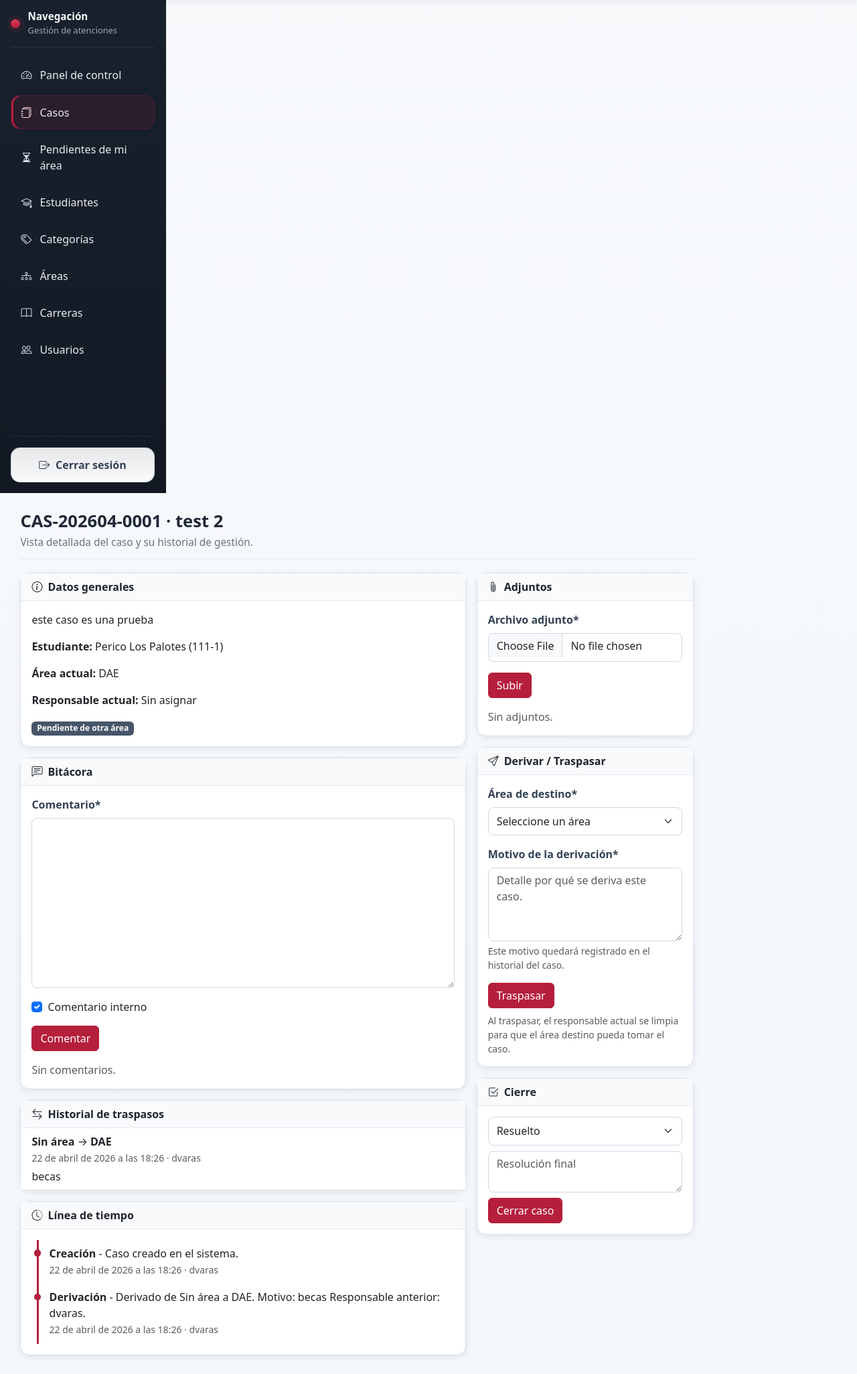
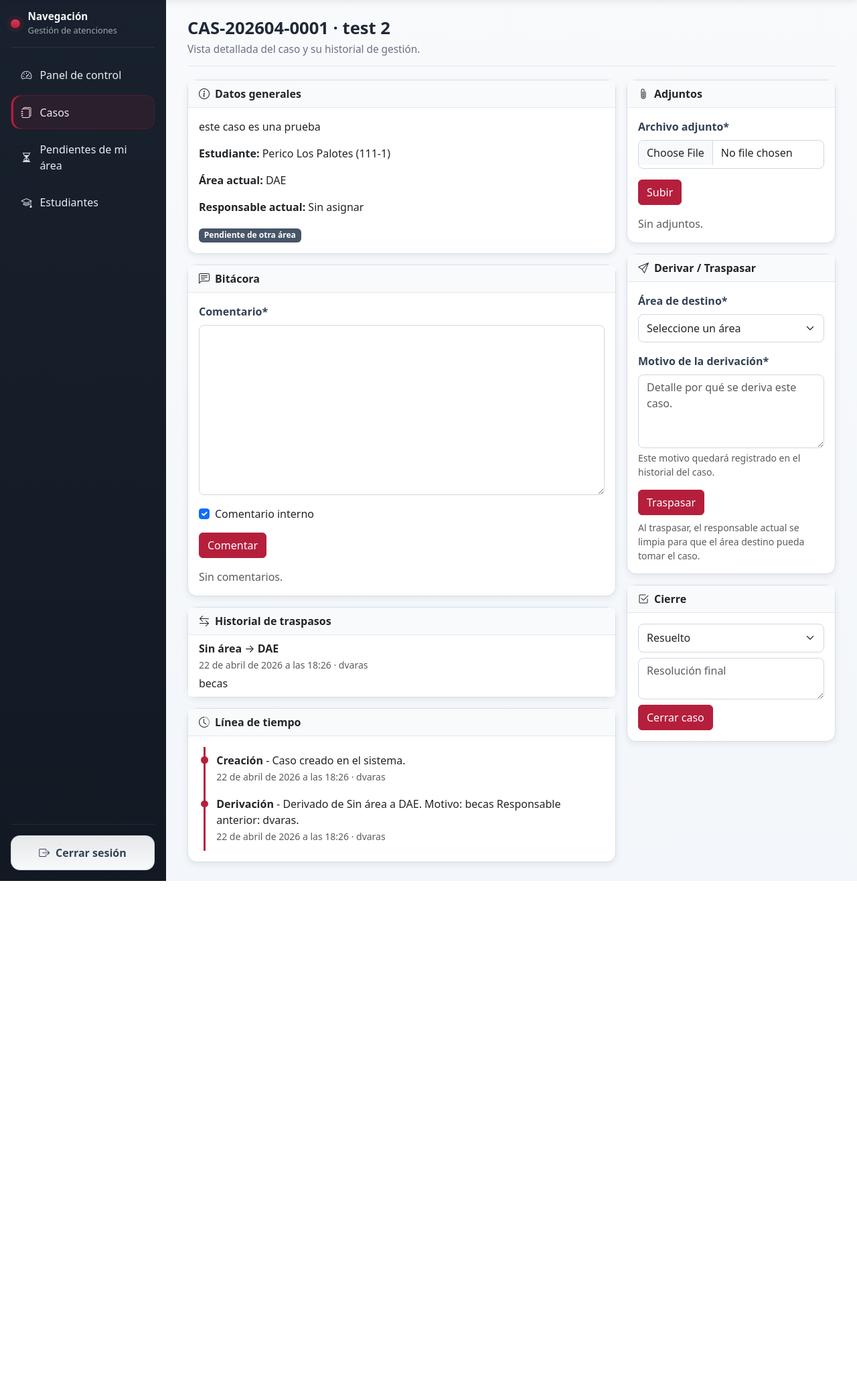
Before and after one commit to rueeen/atenciones-back, a Django app: page /cases/1/ in a window 1280 px wide. Shown: the part 64-2115 px from the top of the page at 67% size. After the commit the page ends 1379 px from the top, so only its background shows below. Run offline with Django 5.2, Linux system fonts and the light colour scheme; a user stored in the database is signed in; data comes from the database, SQL or seed files in the repository; data that the repository does not hold is empty; some libraries are stand-ins or nearby versions.

Commit message:
feat: add css improves

```diff
--- a/static/css/style.css
+++ b/static/css/style.css
@@ -44,19 +44,28 @@ body {
 
 .app-layout {
   min-height: calc(100vh - 64px);
-  padding-left: 0;
-  padding-right: 0;
+  padding-left: 0 !important;
+  padding-right: 0 !important;
+}
+
+.app-shell {
+  display: flex;
+  min-height: calc(100vh - 64px);
+  align-items: stretch;
 }
 
 .app-main {
-  padding: 1.35rem;
+  flex: 1 1 auto;
+  min-width: 0;
+  padding: 1.5rem 1.75rem;
 }
 
 @media (min-width: 992px) {
   .app-main {
-    padding: 1.75rem 1.9rem;
+    padding: 1.75rem 2rem;
   }
 }
+
 
 .app-navbar {
   min-height: 64px;
@@ -161,14 +170,12 @@ body {
 }
 
 .sidebar-wrapper {
-  min-height: calc(100vh - 64px);
-  border-right: 1px solid rgba(0, 0, 0, 0.16);
   width: 248px;
   min-width: 248px;
   max-width: 248px;
-  flex: 0 0 248px;
-  padding-left: 0 !important;
-  padding-right: 0 !important;
+  min-height: calc(100vh - 64px);
+  border-right: 1px solid rgba(0, 0, 0, 0.16);
+  background: linear-gradient(180deg, var(--c-sidebar) 0%, var(--c-sidebar-2) 100%);
 }
 
 .app-sidebar-mobile {
--- a/templates/base.html
+++ b/templates/base.html
@@ -13,13 +13,13 @@
   {% if user.is_authenticated %}
     {% include 'partials/navbar.html' %}
 
-    <div class="container-fluid app-layout">
-      <div class="row g-0">
-        <aside class="col-12 col-lg-3 col-xl-2 sidebar-wrapper d-none d-lg-block">
+    <div class="container-fluid app-layout px-0">
+      <div class="app-shell">
+        <aside class="sidebar-wrapper d-none d-lg-block">
           {% include 'partials/sidebar.html' %}
         </aside>
 
-        <main class="col-12 col-lg-9 col-xl-10 app-main">
+        <main class="app-main">
           {% include 'partials/messages.html' %}
           {% block content %}{% endblock %}
         </main>
--- a/templates/partials/sidebar.html
+++ b/templates/partials/sidebar.html
@@ -30,6 +30,7 @@
       <span>Estudiantes</span>
     </a>
 
+    {% if request.user.profile.role == 'admin' or request.user.profile.role == 'supervisor' %}
       <a href="{% url 'cases:category-list' %}" class="sidebar-link {% if request.resolver_match.namespace == 'cases' and 'category' in request.resolver_match.url_name or request.resolver_match.url_name == 'subcategory-create' %}active{% endif %}">
         <i class="bi bi-tags"></i>
         <span>Categorías</span>
@@ -49,6 +50,7 @@
         <i class="bi bi-people"></i>
         <span>Usuarios</span>
       </a>
+    {% endif %}
   </nav>
 
   <form method="post" action="{% url 'logout' %}" class="sidebar-logout mt-3">
```
Also changed, not shown: templates/registration/login.html (+28 -7 lines), db.sqlite3. Lines whose indentation alone changed are shown as unchanged.
